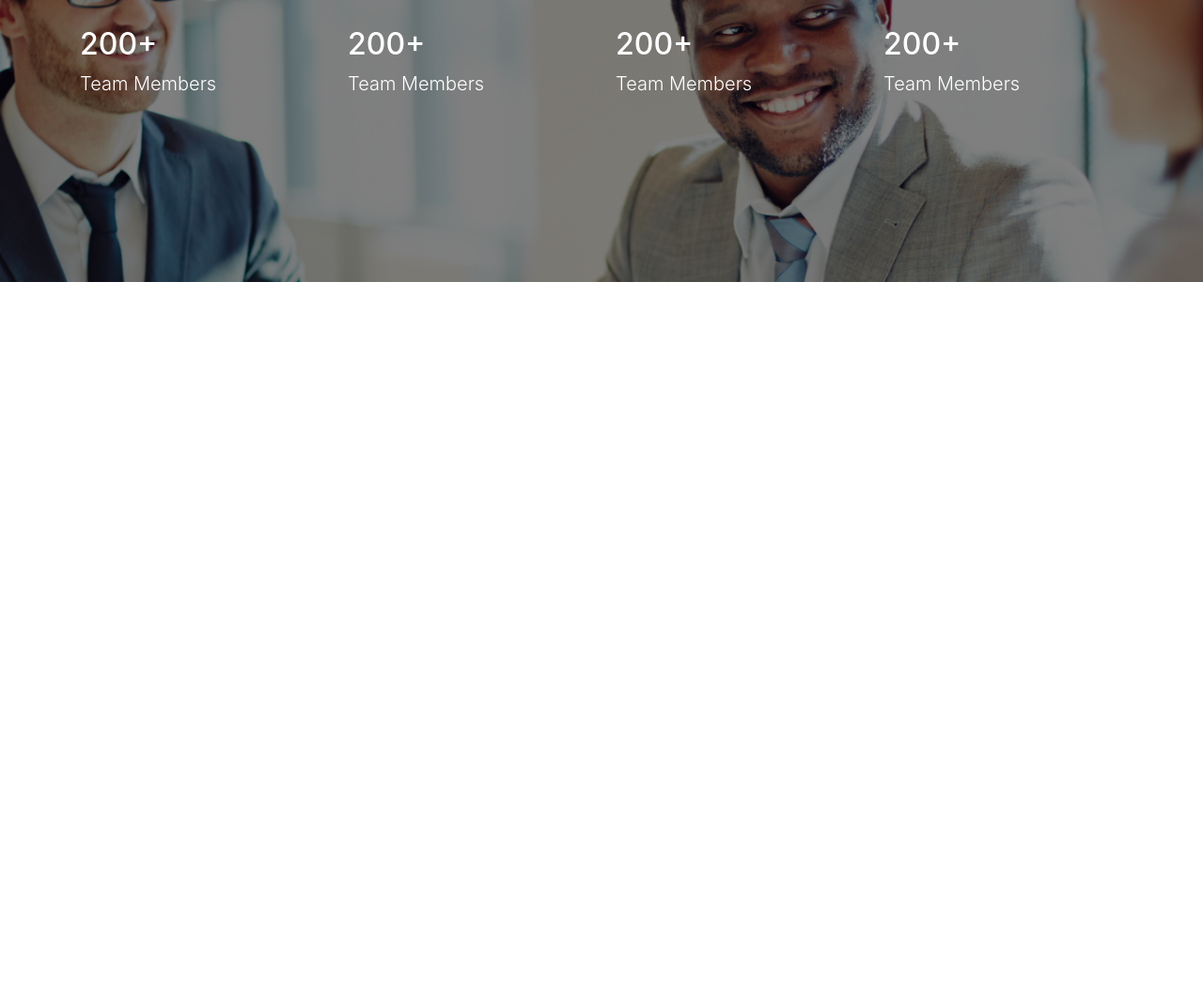
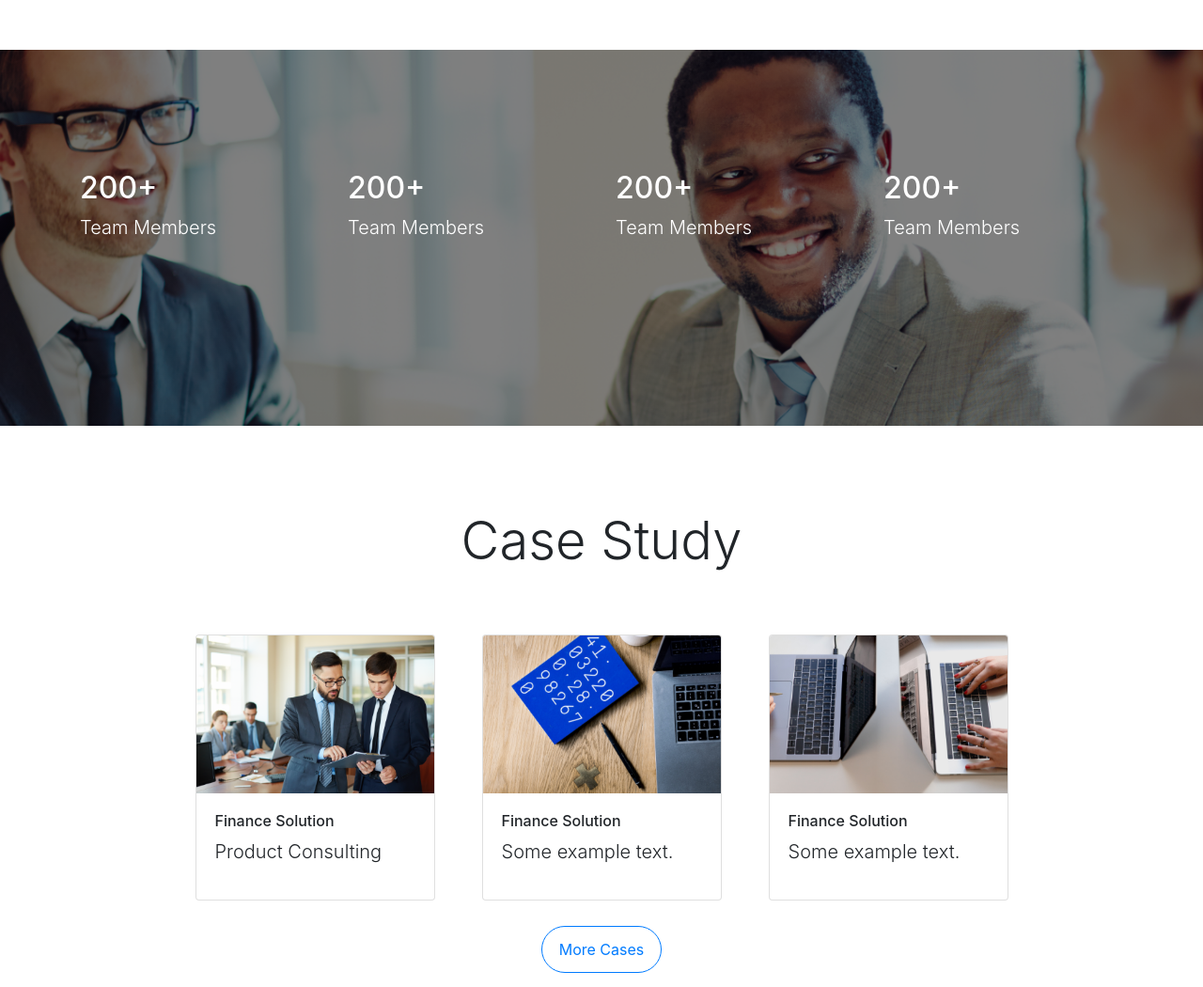
Before and after one commit to Neel630/Conbusi_Template, a plain HTML site: page index.html in a window 1280 px wide. Shown: the part 1941-2991 px from the top of the page at 94% size. Before the commit the page ends 2241 px from the top, so only its background shows below. Drawn offline with nearby package versions, Linux system fonts and the light colour scheme.

Commit message:
Added Case Study

```diff
--- a/css/style.css
+++ b/css/style.css
@@ -41,7 +41,7 @@ border: none;
 
 .aboutUsBox{
     /* width: 300px; */
-    height: auto;
+    height: 300px;
 }
 
 .imageAboutUs{
@@ -68,3 +68,8 @@ border: none;
 .analysisContainer{
     padding-top: 10%;
 }
+
+.analysisBox{
+    width: 400px;
+
+}
--- a/index.html
+++ b/index.html
@@ -142,14 +142,14 @@
 
     <div class="container jumbotron">
         <div class="row">
-            <div class="col-sm-6">
+            <div class="col-md-6">
                 <div class="display-4 margin-aboutUs">Why Our Consulting?</div>
                 <h6>Esteem team spirit temper too say adieus who direct esteem. Esteem team spirit temper too say adieus who direct esteem. Esteem team spirit temper too say adieus who direct esteem. Esteem team spirit temper too say adieus who direct esteem.</h6>
                 <div class="btn btn-primary" id="roundButton">
                     About Us
                 </div>
             </div>
-            <div class="col-sm-6 imageAboutUs">
+            <div class="col-md-6 imageAboutUs">
                 <img class="image-fluid" src="./images/service/about.png">
             </div>
         </div>
@@ -178,6 +178,46 @@
         </div>
     </div>
 
+    <div class="container">
+        <div class="display-4 d-flex justify-content-center margin-aboutUs">Case Study</div>
+        <div class="row card-columns d-flex justify-content-center">
+            <div class="col-md-4 col-lg-3" >
+                <div class="card">
+                <img class="card-img-top" src="./images/case/1.png" alt="Card image">
+                <div class="card-body">
+                  <h6>Finance Solution</h6>
+                  <p class="lead">Product Consulting</p>
+                </div>
+            </div>
+              </div>
+              <div class="col-md-4 col-lg-3" >
+                  <div class="card">
+                <img class="card-img-top" src="./images/case/2.png" alt="Card image">
+                <div class="card-body">
+                  <h6>Finance Solution</h6>
+                  <p class="lead">Some example text.</p>
+                </div>
+                </div>
+              </div>
+              <div class="col-md-4 col-lg-3" >
+                  <div class="card">
+                <img class="card-img-top" src="./images/case/3.png" alt="Card image">
+                <div class="card-body">
+                  <h6>Finance Solution</h6>
+                  <p class="lead">Some example text.</p>
+                </div>
+                </div>
+              </div>
+        </div>
+
+        <center>
+            <div class="btn btn-outline-primary" id="roundButton">
+                More Cases
+            </div>
+        </center>
+    </div>
+
+
 
 </body>
 <script src="https://ajax.googleapis.com/ajax/libs/jquery/3.4.1/jquery.min.js"></script>
```
Lines whose indentation alone changed are shown as unchanged.
